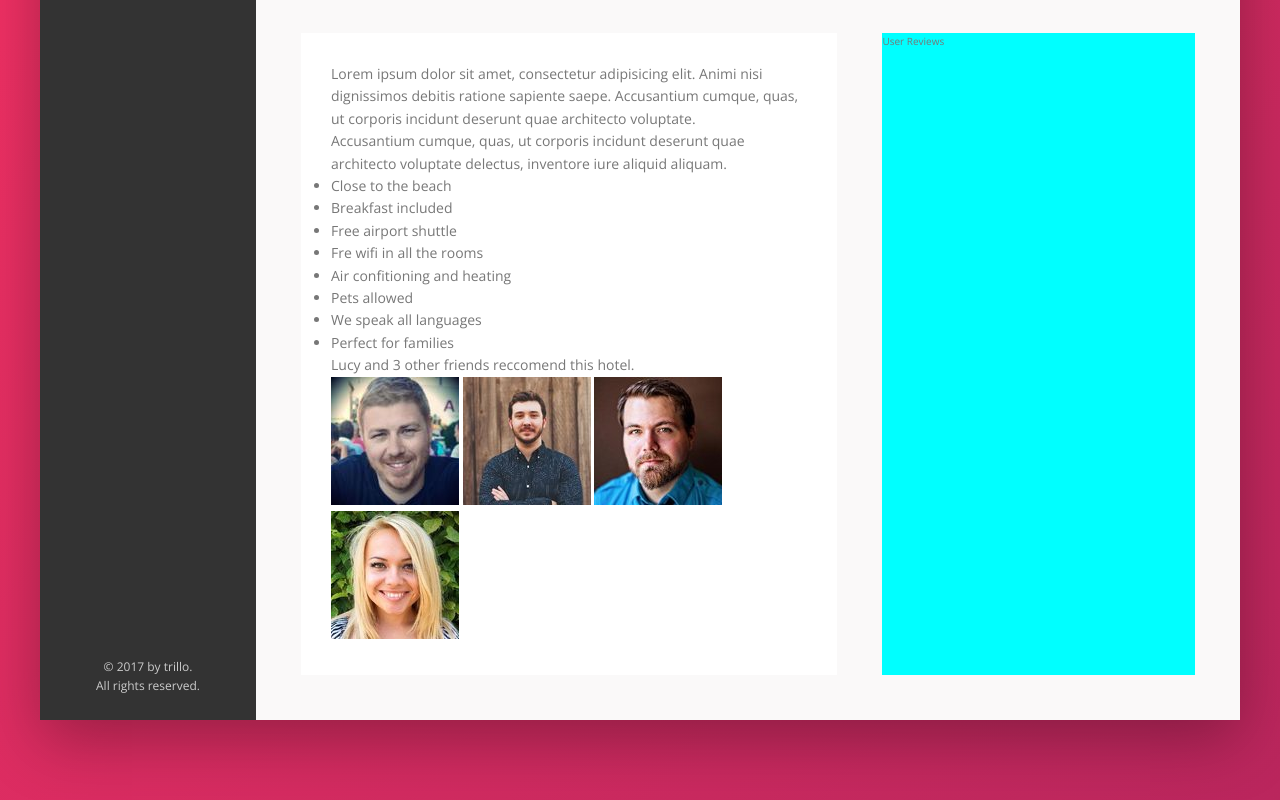
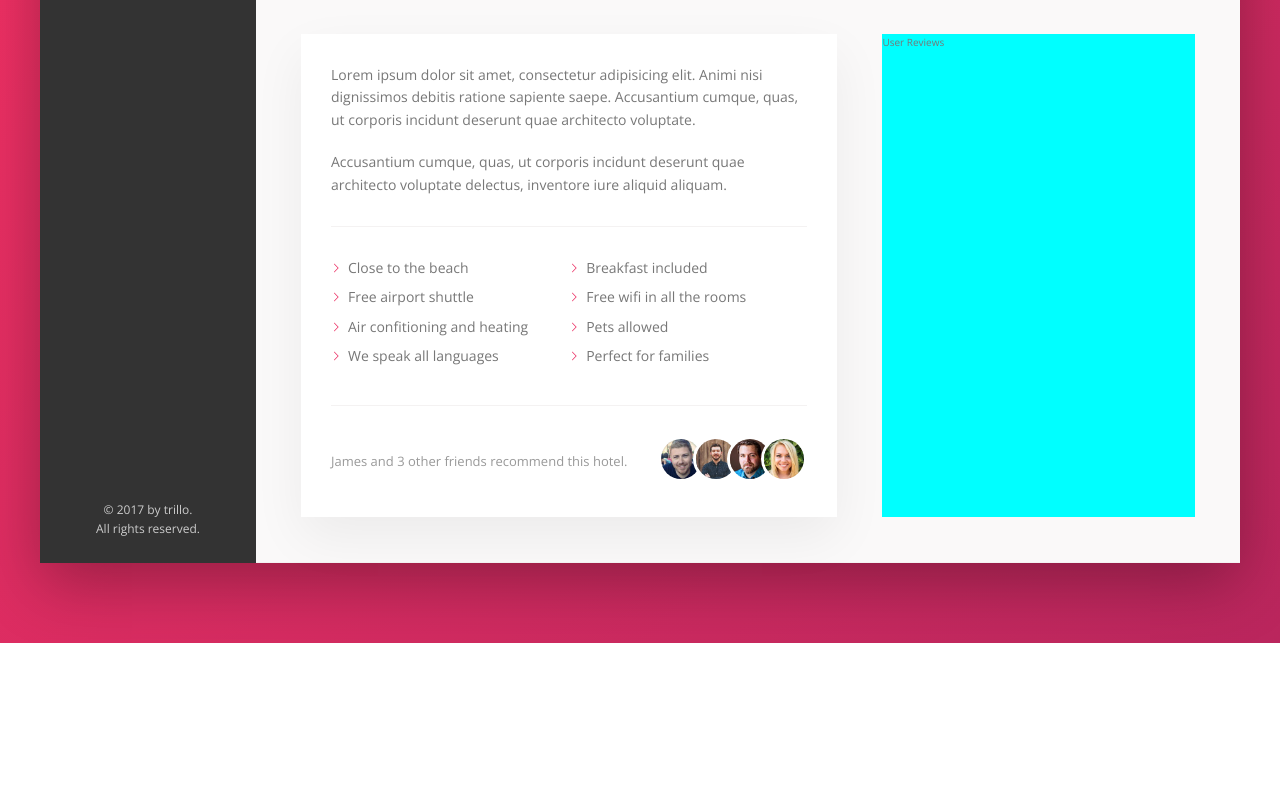
Before and after one commit to AnisBenFerhat/Trillo, a website: page index.html in a window 1280 px wide. Shown: the part 613-1413 px from the top of the page. After the commit the page ends 1256 px from the top, so only its background shows below. Drawn offline with nearby package versions, Linux system fonts and the light colour scheme; files whose address does not match are found by name.

Commit message:
Feat(Description) : Layout and style

```diff
--- a/css/_base.css
+++ b/css/_base.css
@@ -14,7 +14,7 @@
   --color-grey-dark-3: #999;
 
   --shadow-dark: 0 2rem 6rem rgba(0, 0, 0, 0.3);
-  --shadow-light : 0 2rem 5rem rgba(0, 0, 0, 0.06)
+  --shadow-light: 0 2rem 5rem rgba(0, 0, 0, 0.06);
 
   --line: 1px solid var(--color-grey-light-2);
 }
--- a/css/_components.css
+++ b/css/_components.css
@@ -290,3 +290,76 @@
     box-shadow: none;
   }
 }
+
+/**! Paragraph **/
+
+.paragraph:not(:last-of-type) {
+  margin-bottom: 2rem;
+}
+
+/**! List **/
+
+.list {
+  list-style: none;
+  margin: 3rem 0;
+  padding: 3rem 0;
+  border-top: var(--line);
+  border-bottom: var(--line);
+
+  display: flex;
+  flex-wrap: wrap;
+}
+
+.list__item {
+  flex: 0 0 50%;
+  margin-bottom: 0.7rem;
+}
+
+.list__item::before {
+  content: '';
+  display: inline-block;
+  height: 1rem;
+  width: 1rem;
+  margin-right: 7px;
+  background-color: var(--color-primary);
+
+  /* Fallback for older browsers */
+  /*
+  background-image: url(../img/SVG/chevron-thin-right.svg);
+  background-size: cover;
+  */
+
+  /* Mask for newer browsers */
+
+  -webkit-mask-image: url(../img/SVG/chevron-thin-right.svg);
+  -webkit-mask-size: cover;
+}
+
+/**! Recommendations **/
+
+.recommend {
+  font-size: 1.3rem;
+  color: var(--color-grey-dark-3);
+
+  display: flex;
+  align-items: center;
+}
+
+.recommend__count {
+  margin-right: auto;
+}
+
+.recommend__friends {
+}
+
+.recommend__photo {
+  box-sizing: content-box;
+  height: 4rem;
+  width: 4rem;
+  border-radius: 50%;
+  border: 3px solid #fff;
+}
+
+.recommend__photo:not(:last-child) {
+  margin-right: -1.5rem;
+}
--- a/index.html
+++ b/index.html
@@ -135,17 +135,17 @@
                 iure aliquid aliquam.
               </p>
               <ul class="list">
-                <li class="list_item">Close to the beach</li>
-                <li class="list_item">Breakfast included</li>
-                <li class="list_item">Free airport shuttle</li>
-                <li class="list_item">Fre wifi in all the rooms</li>
-                <li class="list_item">Air confitioning and heating</li>
-                <li class="list_item">Pets allowed</li>
-                <li class="list_item">We speak all languages</li>
-                <li class="list_item">Perfect for families</li>
+                <li class="list__item">Close to the beach</li>
+                <li class="list__item">Breakfast included</li>
+                <li class="list__item">Free airport shuttle</li>
+                <li class="list__item">Free wifi in all the rooms</li>
+                <li class="list__item">Air confitioning and heating</li>
+                <li class="list__item">Pets allowed</li>
+                <li class="list__item">We speak all languages</li>
+                <li class="list__item">Perfect for families</li>
               </ul>
               <div class="recommend">
-                <p class="recommend__count">Lucy and 3 other friends reccomend this hotel.</p>
+                <p class="recommend__count">James and 3 other friends recommend this hotel.</p>
                 <div class="recommend__friends">
                   <img src="img/user-3.jpg" alt="Photo of Friend 1" class="recommend__photo" />
                   <img src="img/user-4.jpg" alt="Photo of Friend 2" class="recommend__photo" />
```
